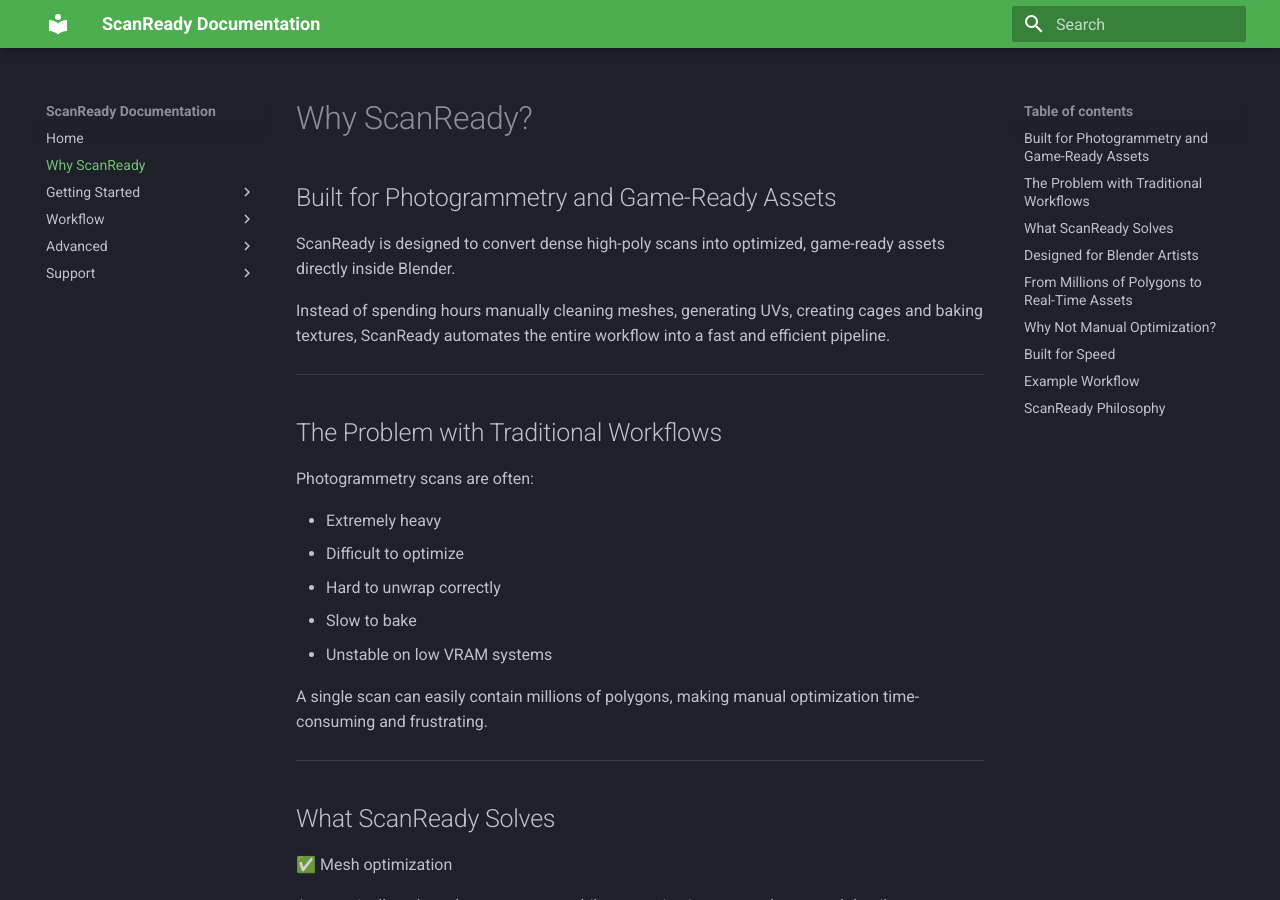
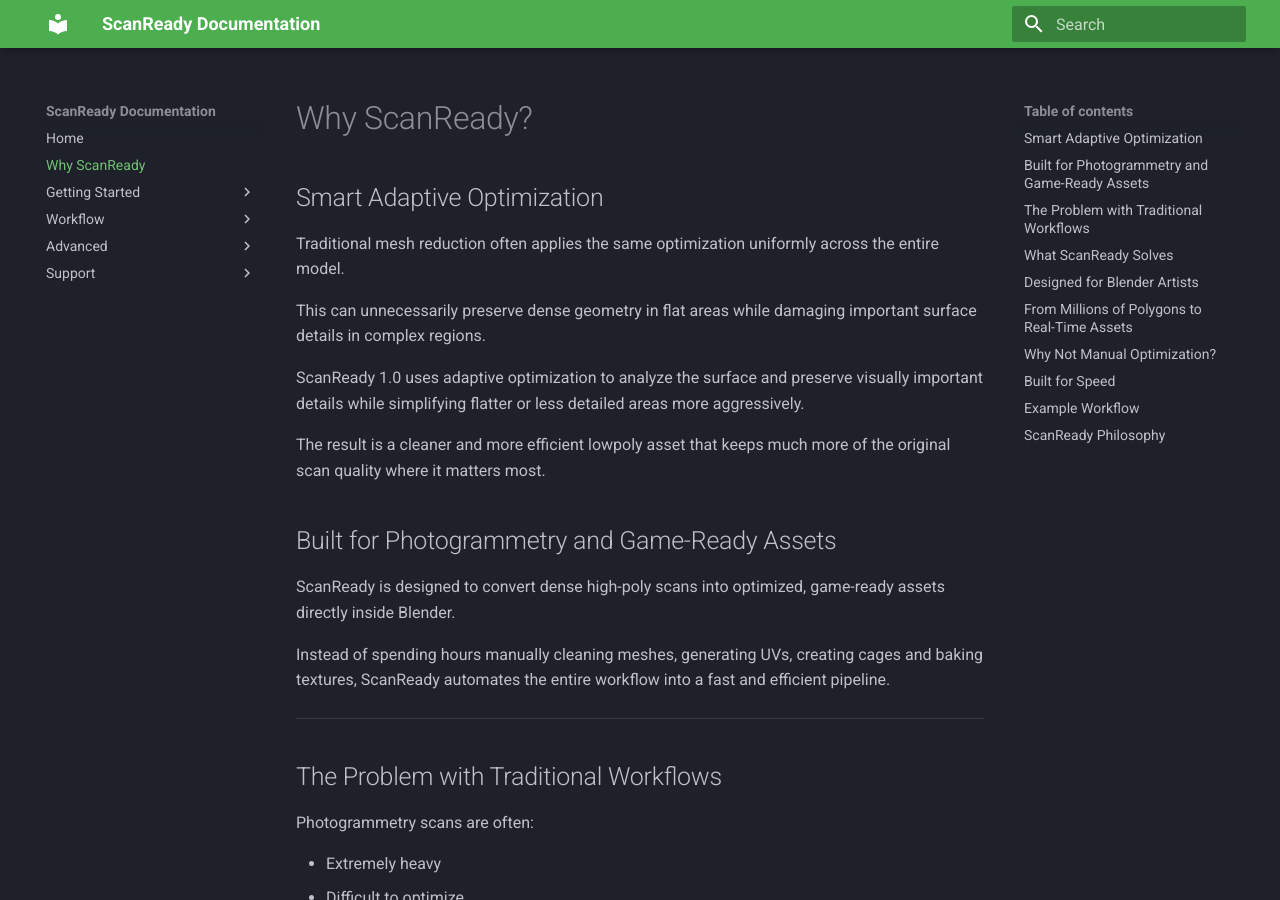
Before and after one commit to marioschiano/scanready-docs, an MkDocs documentation site: the page built from docs/why-scanready.md, in a window 1280 px wide and 900 px high. Built offline with MkDocs 1.6.1 and Material for MkDocs 9.7.7, drawn with Linux system fonts in a browser that asks for light colours.

Commit message:
Update why-scanready.md

```diff
--- a/docs/why-scanready.md
+++ b/docs/why-scanready.md
@@ -1,4 +1,14 @@
 # Why ScanReady?
+
+## Smart Adaptive Optimization
+
+Traditional mesh reduction often applies the same optimization uniformly across the entire model.
+
+This can unnecessarily preserve dense geometry in flat areas while damaging important surface details in complex regions.
+
+ScanReady 1.0 uses adaptive optimization to analyze the surface and preserve visually important details while simplifying flatter or less detailed areas more aggressively.
+
+The result is a cleaner and more efficient lowpoly asset that keeps much more of the original scan quality where it matters most.
 
 ## Built for Photogrammetry and Game-Ready Assets
 
```
